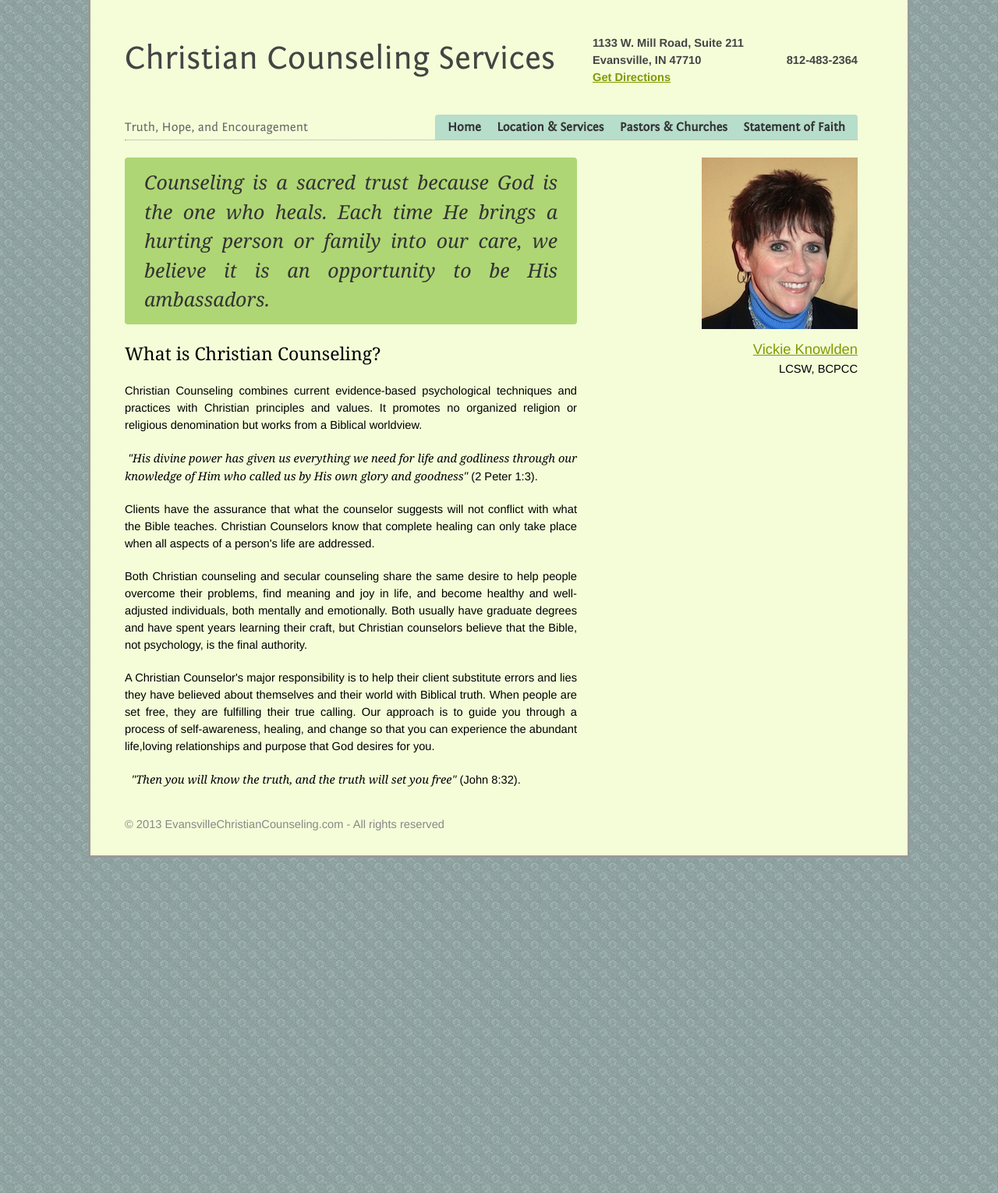
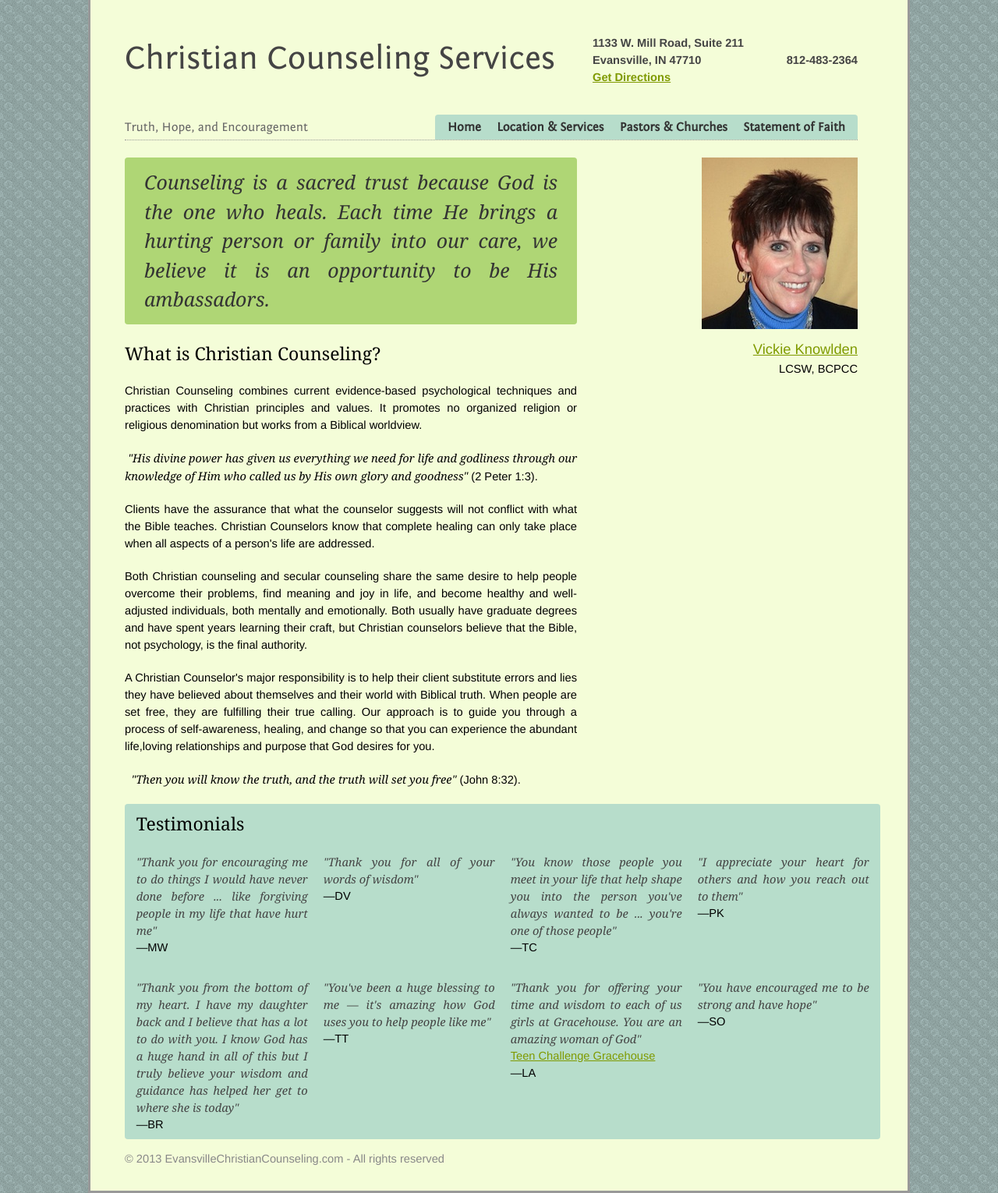
Before and after one commit to evansvillechristiancounseling/evansvillechristiancounseling.github.com, a Jekyll site: the page built from index.html, in a window 1280 px wide. Shown: the whole page at 78% size. Built offline with Jekyll 4.4.1, drawn with Linux system fonts in a browser that asks for light colours.

Commit message:
Testimony

```diff
--- a/index.html
+++ b/index.html
@@ -54,9 +54,12 @@ container_class: courthouse
       </p>
 
     </div>
+
   </div>
 
-  <div id="counselors" class="prefix_2 grid_4 omega">
+  <div class="prefix_2 grid_4 omega">
+
+    <div id="counselors">
       <ul>
         <li>
           <a href="/counselors/vickie-knowlden/"><img src="/images/counselors/vickie-knowlden-200wc.jpg" width="200" height="220"/></a>
@@ -69,3 +72,75 @@ container_class: courthouse
     </div> <!-- counselors -->
 
   </div>
+
+  <div class="clearfix"></div>
+
+  <div class="testimonials grid_16 alpha omega">
+    <h2>Testimonials</h2>
+
+    <div>
+      <div class="testimony grid_4 alpha">
+        <div class="quote">
+          "Thank you for encouraging me to do things I would have never done before ... like forgiving people in my life that have hurt me"
+        </div>
+        <div class="author">&mdash;MW</div>
+      </div>
+
+      <div class="testimony grid_4">
+        <div class="quote">
+          "Thank you for all of your words of wisdom"
+        </div>
+        <div class="author">&mdash;DV</div>
+      </div>
+
+      <div class="testimony grid_4">
+        <div class="quote">
+          "You know those people you meet in your life that help shape you into the person you've always wanted to be ... you're one of those people"
+        </div>
+        <div class="author">&mdash;TC</div>
+      </div>
+
+      <div class="testimony grid_4 omega">
+        <div class="quote">
+          "I appreciate your heart for others and how you reach out to them"
+        </div>
+        <div class="author">&mdash;PK</div>
+      </div>
+    </div>
+    <div class="clearfix"></div>
+
+    <div>
+      <div class="testimony grid_4 alpha">
+        <div class="quote">
+          "Thank you from the bottom of my heart. I have my daughter back and I believe that has a lot to do with you. I know God has a huge hand in all of this but I truly believe your wisdom and guidance has helped her get to where she is today"
+        </div>
+        <div class="author">&mdash;BR</div>
+      </div>
+
+      <div class="testimony grid_4">
+        <div class="quote">
+          "You've been a huge blessing to me &mdash; it's amazing how God uses you to help people like me"
+        </div>
+        <div class="author">&mdash;TT</div>
+      </div>
+
+      <div class="testimony grid_4">
+        <div class="quote">
+          "Thank you for offering your time and wisdom to each of us girls at Gracehouse. You are an amazing woman of God"
+        </div>
+        <div class="author">
+          <div><a href="http://www.indianatc.org/559193.ihtml">Teen Challenge Gracehouse</a></div>
+          <div>&mdash;LA</div>
+        </div>
+      </div>
+
+      <div class="testimony grid_4 omega">
+        <div class="quote">
+          "You have encouraged me to be strong and have hope"
+        </div>
+        <div class="author">&mdash;SO</div>
+      </div>
+    </div>
+  </div> <!-- testimonials -->
+
+</div>
--- a/stylesheets/styles.css
+++ b/stylesheets/styles.css
@@ -240,3 +240,19 @@
 #payment-options dd {
   text-align: justify;
 }
+
+/* testimonials */
+.testimonials {
+  border-radius: 4px;
+  padding: 1ex 1em;
+}
+
+.testimonials > div:last-child {
+  margin-top: 2em;
+}
+.testimonials .testimony .quote {
+  text-align: justify;
+  font-style: italic;
+  font-family: Georgia, serif;
+  color: #444;
+}
--- a/stylesheets/theme-zenden.css
+++ b/stylesheets/theme-zenden.css
@@ -51,3 +51,7 @@ a:active { color: #afd675; }
 #counselor dd li:hover {
   background-color: #e0ecd4;
 }
+
+.testimonials {
+  background-color: #b7ddcb
+}
```
Lines whose indentation alone changed are shown as unchanged.
